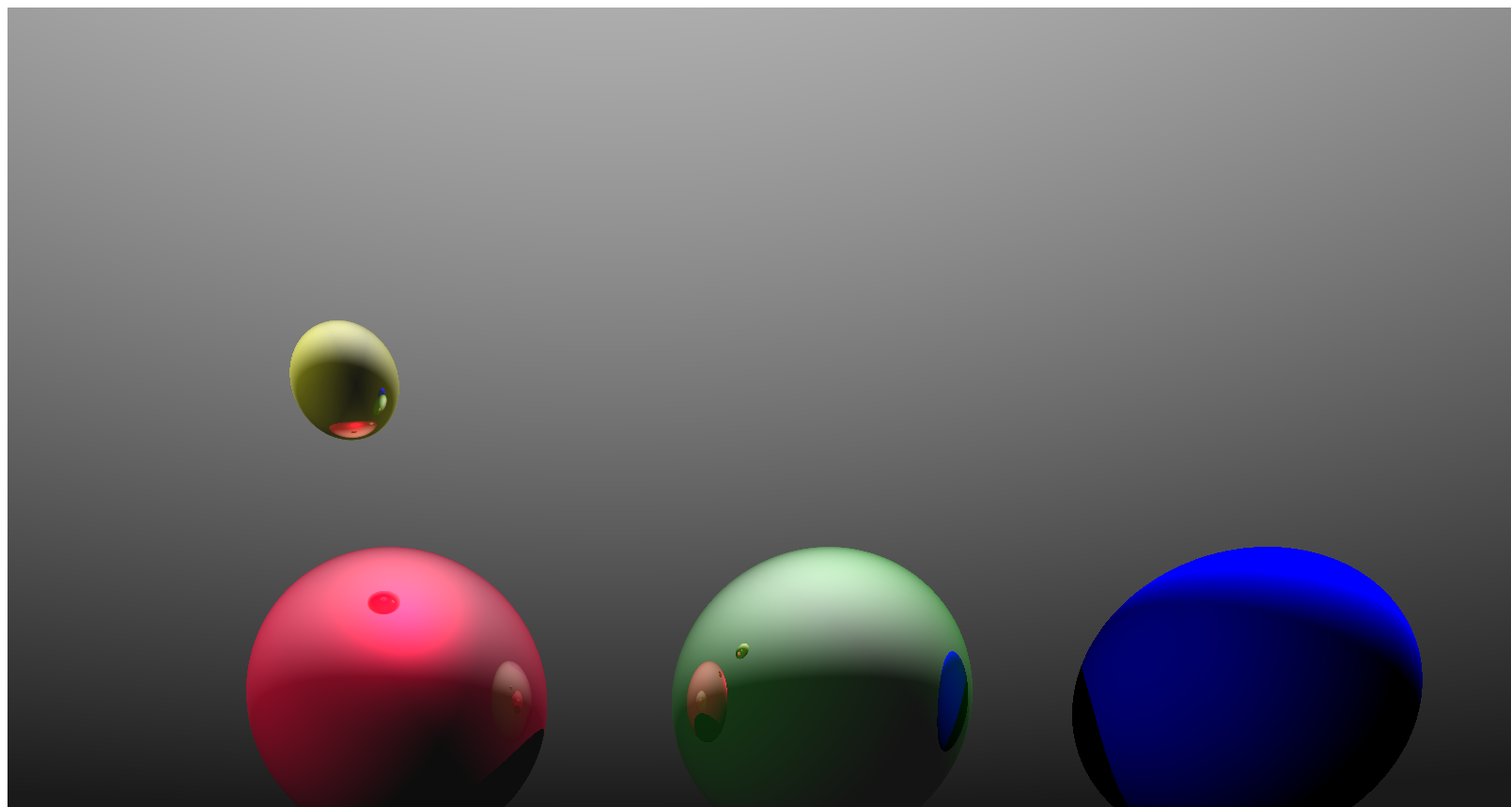
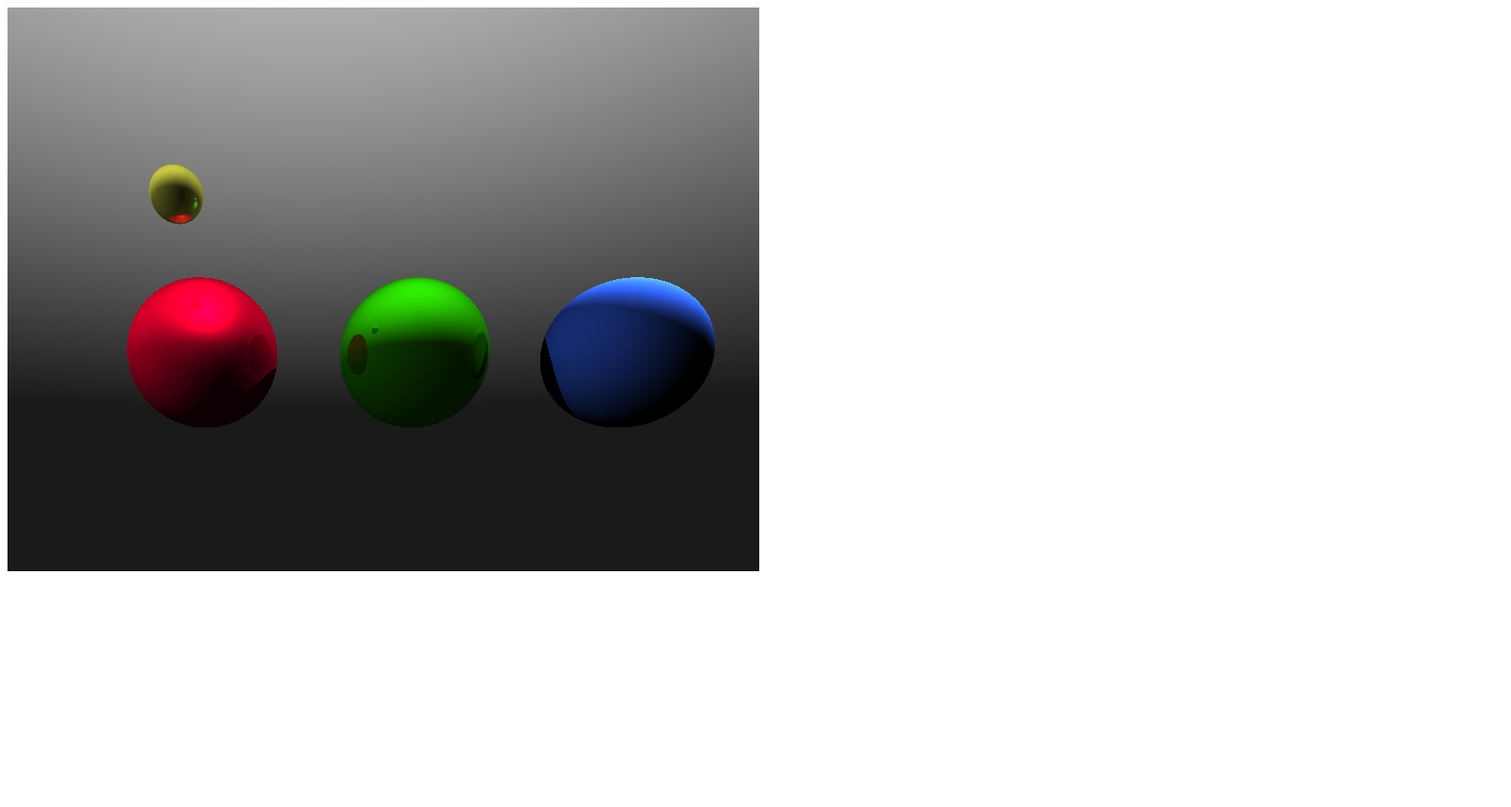
Before and after one commit to computationclub/raze, a plain HTML site: page index.html in a window 1280 px wide. Shown: the top 859 px of the page at 94% size, 1608 px wide, since content can reach past the window. After the commit the page ends 800 px from the top, so only its background shows below. Drawn offline with Linux system fonts and the light colour scheme.

Commit message:
Only reflect in the reflecting object's own color
Previously we were doing perfect (white) reflection but coloured
diffusion, which looks intuitively weird.

This is an attempt to only reflect in the same spectrum as the object's
own color.

To make this a bit clearer I've moderated the colors of the objects so
they have at least some of each channel in them; otherwise the
completely disjoint colors of the three main objects leads to weird
voids (which I think is correct, just looks surprising).

```diff
--- a/index.html
+++ b/index.html
@@ -1,6 +1,6 @@
 <html>
   <body>
-    <canvas id="canvas" width="1600" height="1200"></canvas>
+    <canvas id="canvas" width="800" height="600"></canvas>
     <script src="index.js"></script>
   </body>
 </html>
--- a/index.js
+++ b/index.js
@@ -212,9 +212,9 @@ class Light {
   const camera = new Camera(eye, film);
   const spheres = [
     new Sphere(new Vec(-1, 1, 5), 0.7, new Color(255, 0, 50), 0.5),
-    new Sphere(new Vec(1, 1, 5), 0.7, new Color(0, 255, 0), 0.8),
-    new Sphere(new Vec(3, 1, 5), 0.7, new Color(0, 0, 255), 0),
-    new Sphere(new Vec(-1, 2, 4), 0.2, new Color(255, 255, 0), 0.7),
+    new Sphere(new Vec(1, 1, 5), 0.7, new Color(50, 255, 0), 0.8),
+    new Sphere(new Vec(3, 1, 5), 0.7, new Color(50, 100, 255), 0),
+    new Sphere(new Vec(-1, 2, 4), 0.2, new Color(220, 220, 75), 0.7),
   ];
 
   const lights = [
@@ -267,8 +267,14 @@ class Light {
       const reflectionRay = new Ray(justOutsideSphere, rPrime);
       const reflectionColor = trace(reflectionRay, remainingCalls - 1);
 
+      const reflectanceThing = sphere.color.scale(sphere.reflectance / 255);
+
       return shade.scale(1 - sphere.reflectance)
-        .add(reflectionColor.scale(sphere.reflectance));
+        .add(new Color(
+          reflectionColor.r * reflectanceThing.r,
+          reflectionColor.g * reflectanceThing.g,
+          reflectionColor.b * reflectanceThing.b,
+        ));
     } else {
       let y = Math.max(0.1, ray.direction.y);
 
```
